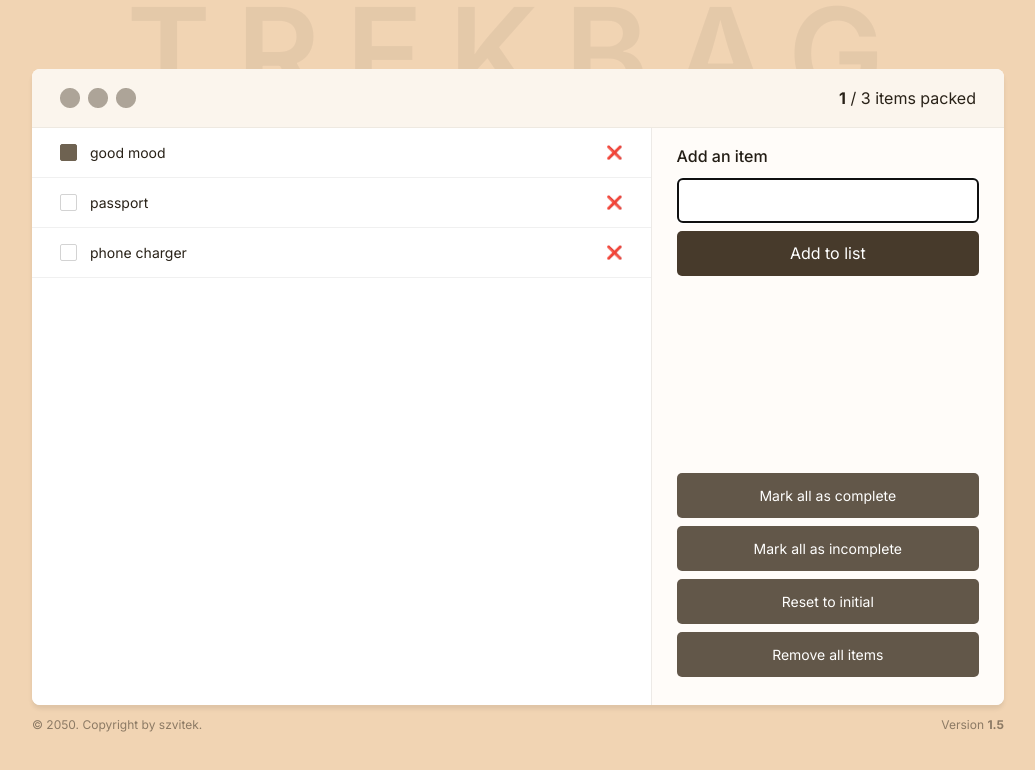
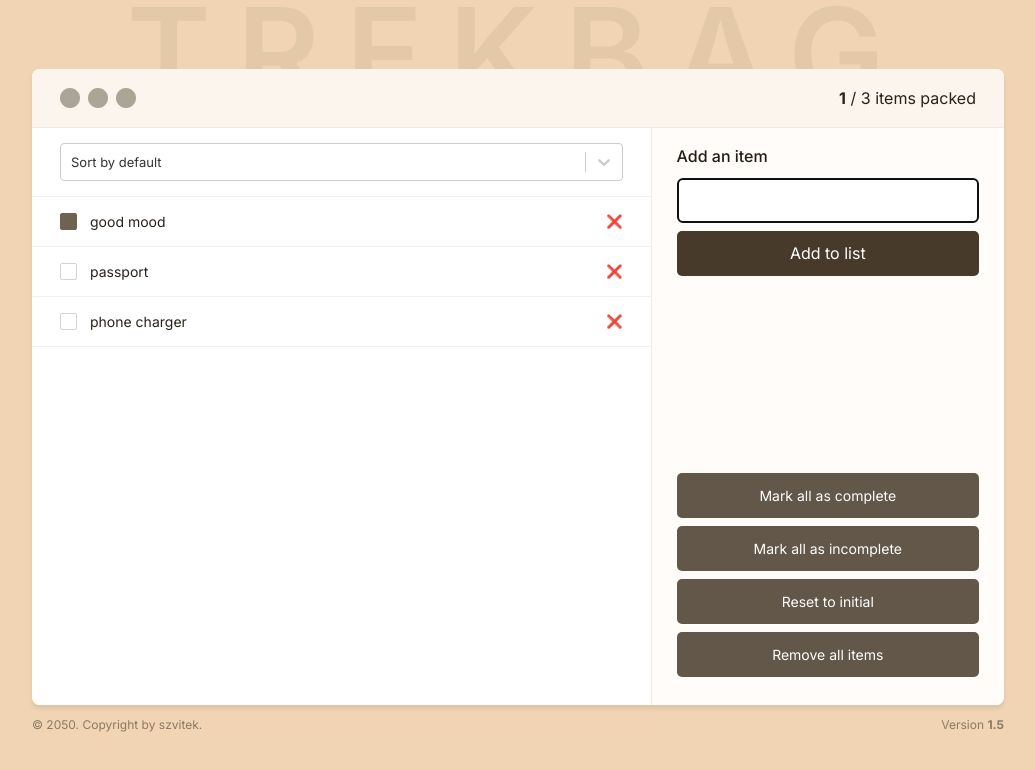
Before and after one commit to szvitek/bg-trekbag, a React (Vite) app: page / in a window 1280 px wide. Shown: the top 770 px of the page, without its empty margins (122-1157 px from the left). Built offline with nearby package versions, Linux system fonts and the light colour scheme.

Commit message:
feat(ItemList): sorting items, react-select

```diff
--- a/package.json
+++ b/package.json
@@ -11,7 +11,8 @@
   },
   "dependencies": {
     "react": "^18.2.0",
-    "react-dom": "^18.2.0"
+    "react-dom": "^18.2.0",
+    "react-select": "^5.7.5"
   },
   "devDependencies": {
     "@types/react": "^18.2.15",
--- a/src/components/ItemList.jsx
+++ b/src/components/ItemList.jsx
@@ -1,14 +1,47 @@
+import Select from 'react-select';
 import EmptyView from './EmptyView';
+import { useState } from 'react';
+
+const sortingOptions = [
+  { value: 'default', label: 'Sort by default' },
+  { value: 'packed', label: 'Sort by packed' },
+  { value: 'unpacked', label: 'Sort by unpacked' },
+];
 
 export default function ItemList({
   items,
   handleDeleteItem,
   handleToggleItem,
 }) {
+  const [sortBy, setSortBy] = useState('default');
+  // or .toSorted() instead of spreading
+  const sortedItems = [...items].sort((a, b) => {
+    if (sortBy === 'packed') {
+      return b.packed - a.packed;
+    }
+
+    if (sortBy === 'unpacked') {
+      return a.packed - b.packed;
+    }
+
+    return;
+  });
+
   return (
     <ul className="item-list">
       {items.length === 0 ? <EmptyView /> : null}
-      {items.map((item) => (
+
+      {items.length > 0 ? (
+        <section className="sorting">
+          <Select
+            options={sortingOptions}
+            defaultValue={sortingOptions[0]}
+            onChange={(option) => setSortBy(option.value)}
+          />
+        </section>
+      ) : null}
+
+      {sortedItems.map((item) => (
         <Item
           key={item.id}
           item={item}
```
Also changed, not shown: 1 other file (tests, documents, lock files or other folders).
